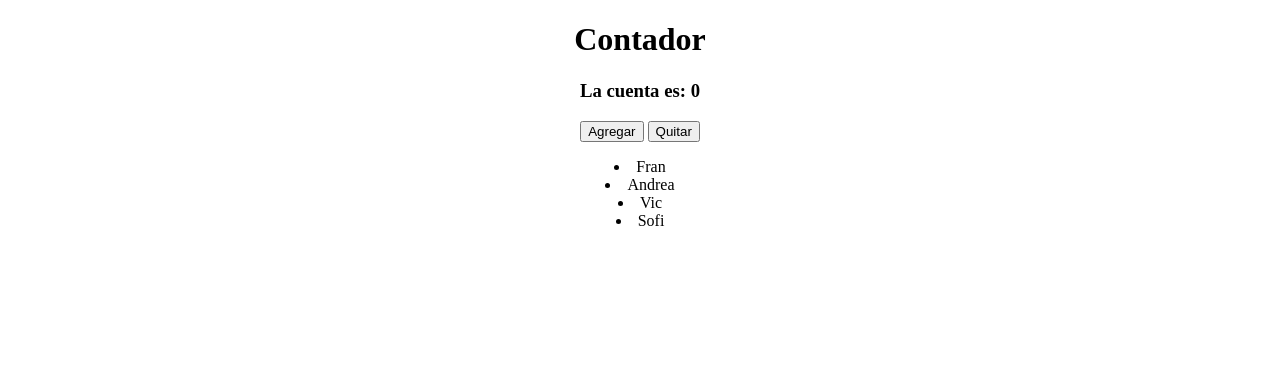
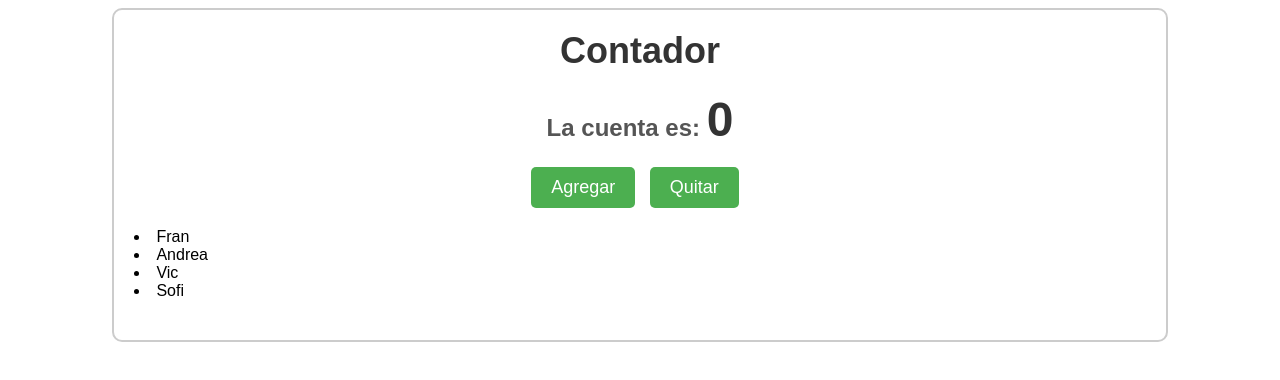
Before and after one commit to jfescobar18/asesoria-17-8, a plain HTML site: page index.html in a window 1280 px wide. Drawn offline with Linux system fonts and the light colour scheme.

Commit message:
styles chatGPT

```diff
--- a/style.css
+++ b/style.css
@@ -1,3 +1,57 @@
+body {
+    font-family: Arial, sans-serif;
+}
+
 main {
+    width: 80%;
+    margin: 0 auto;
     text-align: center;
+    padding: 20px;
+    border: 2px solid #ccc;
+    border-radius: 10px;
 }
+
+header {
+    margin-bottom: 20px;
+}
+
+h1 {
+    font-size: 36px;
+    color: #333;
+    margin: 0;
+}
+
+section {
+    margin-bottom: 20px;
+}
+
+h3 {
+    font-size: 24px;
+    color: #555;
+    margin: 0;
+}
+
+#cuenta {
+    font-weight: bold;
+    font-size: 48px;
+    color: #333;
+}
+
+button {
+    background-color: #4caf50;
+    color: white;
+    padding: 10px 20px;
+    border: none;
+    border-radius: 5px;
+    cursor: pointer;
+    font-size: 18px;
+    margin-right: 10px;
+}
+
+button:hover {
+    background-color: #3e8e41;
+}
+
+#nombres {
+    text-align: left;
+}
```
